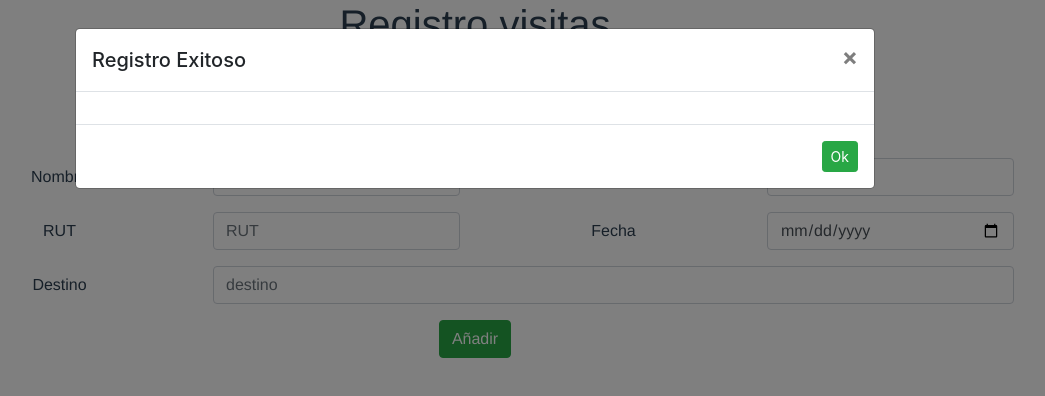
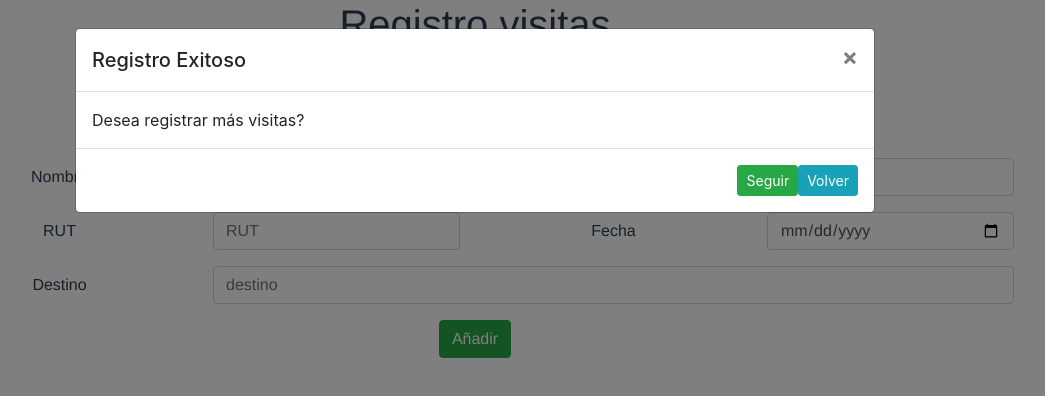
Before and after one commit to Javierdr/IIC3143-Naranjus-frontend, a Vue app: page /#/registro_visitas in a window 1280 px wide. Both pictures are taken after a click on the button "Añadir". Shown: the top 396 px of the page, without its empty margins (165-1210 px from the left). Built offline with nearby package versions, Linux system fonts and the light colour scheme.

Commit message:
Link registro con menu

```diff
--- a/src/components/Menu.vue
+++ b/src/components/Menu.vue
@@ -2,7 +2,7 @@
   <div>
     <h1> Bienvenido, {{ username }} </h1>
     <ul>
-    <li><router-link to="LogsEntrada">Logs de entrada </router-link></li>
+    <li><router-link to="registro_visitas">Registro Visitas</router-link></li>
     <li><router-link to="LogsEntrada">Logs de entrada </router-link></li>
     <li><router-link to="LogsEntrada">Logs de entrada </router-link></li>
 
--- a/src/views/registro_visitas.vue
+++ b/src/views/registro_visitas.vue
@@ -40,9 +40,15 @@
       </form>
     </div>
     <b-modal id="modalInvoice" size="lg"  title="Registro Exitoso" v-model="show">
+      Desea registrar más visitas?
       <div slot="modal-footer" class="w-100">
+        <router-link to="Menu">
+          <b-btn size="sm" class="float-right" variant="info" @click="show=false">
+            Volver
+          </b-btn>
+        </router-link>
         <b-btn size="sm" class="float-right" variant="success" @click="show=false">
-          Ok
+          Seguir
         </b-btn>
       </div>
     </b-modal>
```
